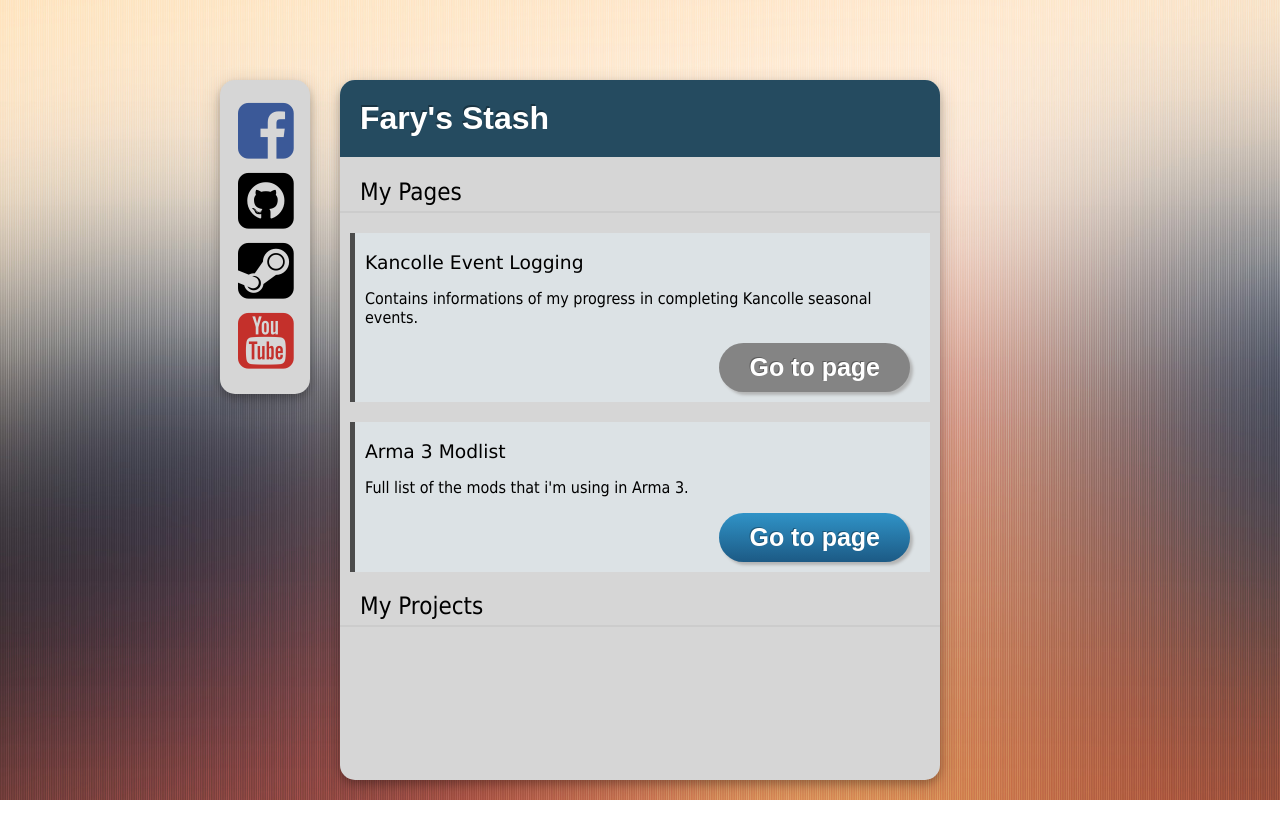
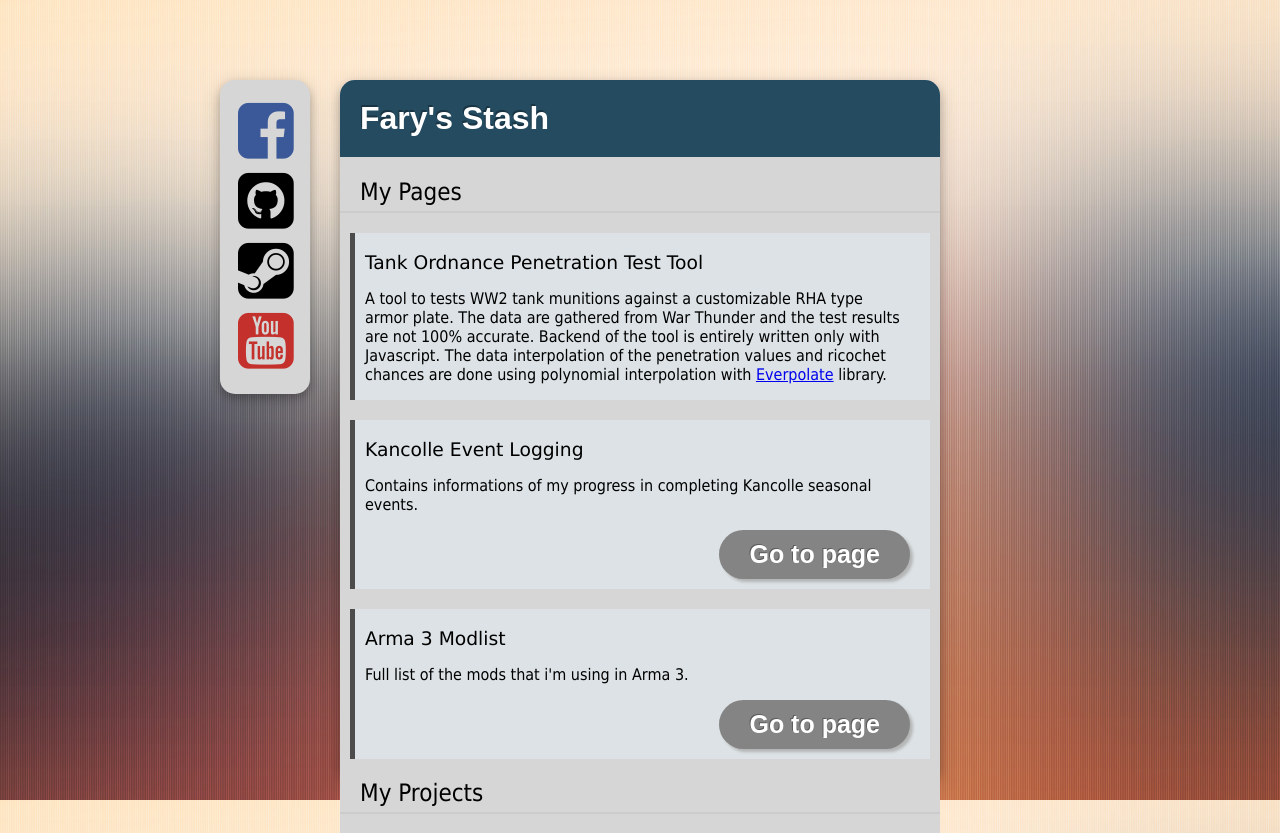
Before and after one commit to Faryzal2020/Faryzal2020.github.io, a plain HTML site: page index.html in a window 1280 px wide. Before the commit the page ends 800 px from the top, so only its background shows below. Drawn offline with Linux system fonts and the light colour scheme.

Commit message:
add new page

```diff
--- a/index.html
+++ b/index.html
@@ -23,6 +23,10 @@
 					<h2>My Pages</h2>
 					<div class="pagesWrapper">
 						<div class="pages">
+							<h3>Tank Ordnance Penetration Test Tool</h3>
+							<p>A tool to tests WW2 tank munitions against a customizable RHA type armor plate. The data are gathered from War Thunder and the test results are not 100% accurate. Backend of the tool is entirely written only with Javascript. The data interpolation of the penetration values and ricochet chances are done using polynomial interpolation with <a href="https://github.com/BorisChumichev/everpolate">Everpolate</a> library.</p>
+						</div>
+						<div class="pages">
 							<h3>Kancolle Event Logging</h3>
 							<p>Contains informations of my progress in completing Kancolle seasonal events.</p>
 							<a class="button_rounded disabled" href="https://faryzal2020.github.io/kceventlog/">Go to page</a>
@@ -30,7 +34,7 @@
 						<div class="pages">
 							<h3>Arma 3 Modlist</h3>
 							<p>Full list of the mods that i'm using in Arma 3.</p>
-							<a class="button_rounded" href="https://faryzal2020.github.io/arma_modlist.html">Go to page</a>
+							<a class="button_rounded disabled" href="https://faryzal2020.github.io/arma_modlist.html">Go to page</a>
 						</div>
 					</div>
 					<h2>My Projects</h2>
```
